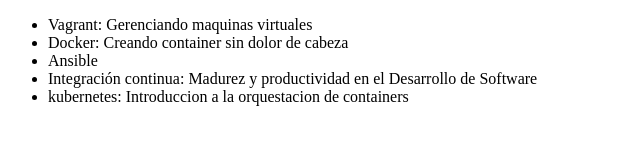
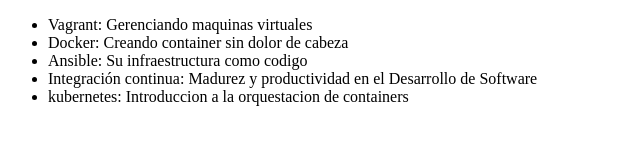
Before and after one commit to LuisHernandezPineda/alura-git, a plain HTML site: page index.html in a window 1280 px wide. Shown: the whole page, without its empty margins (0-640 px from the left). Drawn offline with Linux system fonts and the light colour scheme.

Commit message:
Modificando el nombre del curso de Ansible

```diff
--- a/index.html
+++ b/index.html
@@ -8,7 +8,7 @@
      <ul>
          <li> Vagrant: Gerenciando maquinas virtuales </li>
          <li> Docker: Creando container sin dolor de cabeza </li>
-         <li> Ansible </li>
+         <li> Ansible: Su infraestructura como codigo </li>
          <li> Integración continua: Madurez y productividad en el Desarrollo de Software </li>
          <li> kubernetes: Introduccion a la orquestacion de containers </li>
      </ul>
```
